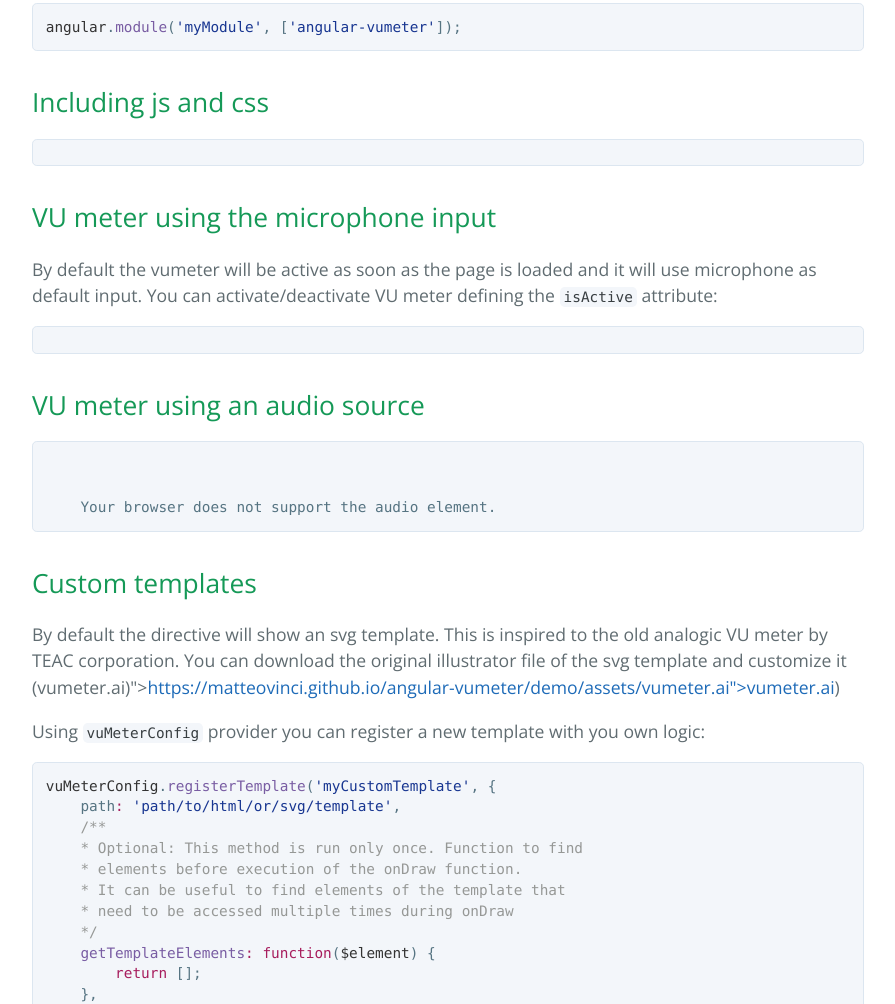
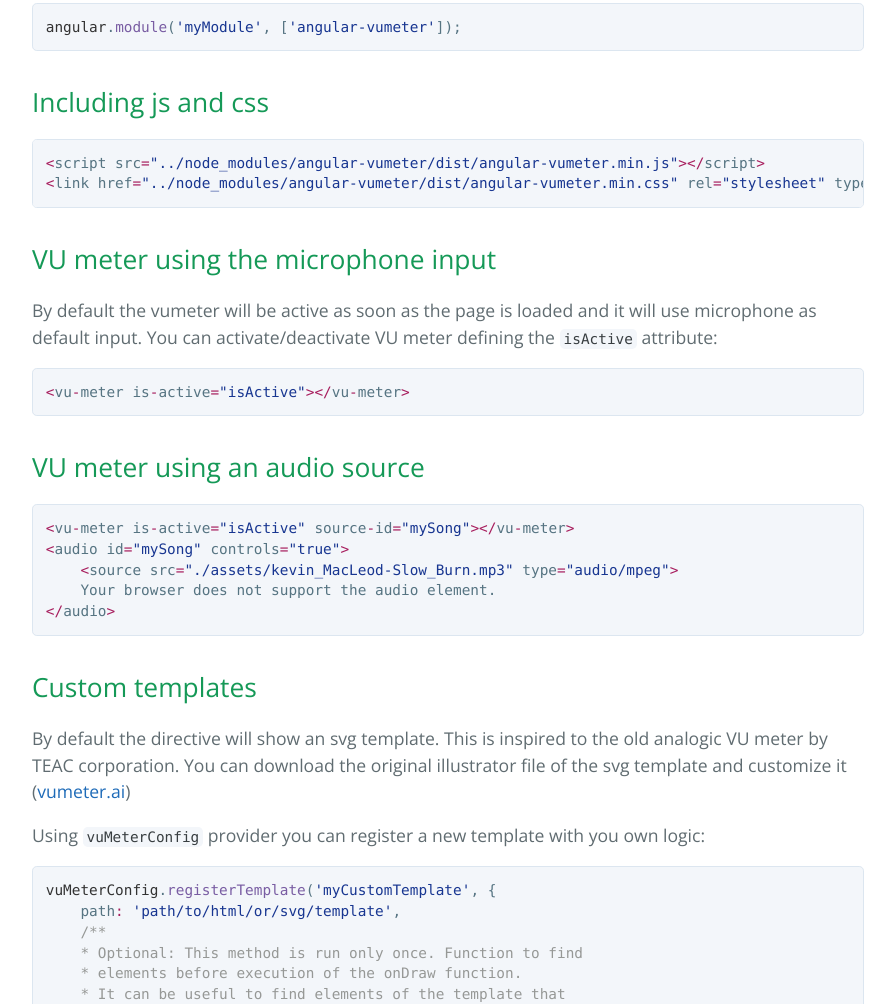
Before and after one commit to matteovinci/angular-vumeter, a website: page index.html in a window 1280 px wide. Shown: the part 2752-3756 px from the top of the page, without its empty margins (192-1087 px from the left). Drawn offline with nearby package versions, Linux system fonts and the light colour scheme.

Commit message:
Create master branch via GitHub

```diff
--- a/index.html
+++ b/index.html
@@ -83,8 +83,8 @@
 <h2>
 <a id="including-js-and-css" class="anchor" href="#including-js-and-css" aria-hidden="true"><span aria-hidden="true" class="octicon octicon-link"></span></a>Including js and css</h2>
 
-<div class="highlight highlight-source-js"><pre>
-</pre></div>
+<div class="highlight highlight-source-js"><pre><span class="pl-k">&lt;</span>script src<span class="pl-k">=</span><span class="pl-s"><span class="pl-pds">"</span>../node_modules/angular-vumeter/dist/angular-vumeter.min.js<span class="pl-pds">"</span></span><span class="pl-k">&gt;&lt;</span><span class="pl-k">/</span>script<span class="pl-k">&gt;</span>
+<span class="pl-k">&lt;</span>link href<span class="pl-k">=</span><span class="pl-s"><span class="pl-pds">"</span>../node_modules/angular-vumeter/dist/angular-vumeter.min.css<span class="pl-pds">"</span></span> rel<span class="pl-k">=</span><span class="pl-s"><span class="pl-pds">"</span>stylesheet<span class="pl-pds">"</span></span> type<span class="pl-k">=</span><span class="pl-s"><span class="pl-pds">"</span>text/css<span class="pl-pds">"</span></span><span class="pl-k">&gt;</span></pre></div>
 
 <h2>
 <a id="vu-meter-using-the-microphone-input" class="anchor" href="#vu-meter-using-the-microphone-input" aria-hidden="true"><span aria-hidden="true" class="octicon octicon-link"></span></a>VU meter using the microphone input</h2>
@@ -92,22 +92,22 @@
 <p>By default the vumeter will be active as soon as the page is loaded and it will use microphone as default input.
 You can activate/deactivate VU meter defining the <code>isActive</code> attribute:</p>
 
-<div class="highlight highlight-source-js"><pre></pre></div>
+<div class="highlight highlight-source-js"><pre><span class="pl-k">&lt;</span>vu<span class="pl-k">-</span>meter is<span class="pl-k">-</span>active<span class="pl-k">=</span><span class="pl-s"><span class="pl-pds">"</span>isActive<span class="pl-pds">"</span></span><span class="pl-k">&gt;&lt;</span><span class="pl-k">/</span>vu<span class="pl-k">-</span>meter<span class="pl-k">&gt;</span></pre></div>
 
 <h2>
 <a id="vu-meter-using-an-audio-source" class="anchor" href="#vu-meter-using-an-audio-source" aria-hidden="true"><span aria-hidden="true" class="octicon octicon-link"></span></a>VU meter using an audio source</h2>
 
-<div class="highlight highlight-source-js"><pre>
-
-
+<div class="highlight highlight-source-js"><pre><span class="pl-k">&lt;</span>vu<span class="pl-k">-</span>meter is<span class="pl-k">-</span>active<span class="pl-k">=</span><span class="pl-s"><span class="pl-pds">"</span>isActive<span class="pl-pds">"</span></span> source<span class="pl-k">-</span>id<span class="pl-k">=</span><span class="pl-s"><span class="pl-pds">"</span>mySong<span class="pl-pds">"</span></span><span class="pl-k">&gt;&lt;</span><span class="pl-k">/</span>vu<span class="pl-k">-</span>meter<span class="pl-k">&gt;</span>
+<span class="pl-k">&lt;</span>audio id<span class="pl-k">=</span><span class="pl-s"><span class="pl-pds">"</span>mySong<span class="pl-pds">"</span></span> controls<span class="pl-k">=</span><span class="pl-s"><span class="pl-pds">"</span>true<span class="pl-pds">"</span></span><span class="pl-k">&gt;</span>
+    <span class="pl-k">&lt;</span>source src<span class="pl-k">=</span><span class="pl-s"><span class="pl-pds">"</span>./assets/kevin_MacLeod-Slow_Burn.mp3<span class="pl-pds">"</span></span> type<span class="pl-k">=</span><span class="pl-s"><span class="pl-pds">"</span>audio/mpeg<span class="pl-pds">"</span></span><span class="pl-k">&gt;</span>
     Your browser does not support the audio element.
-</pre></div>
+<span class="pl-k">&lt;</span><span class="pl-k">/</span>audio<span class="pl-k">&gt;</span></pre></div>
 
 <h2>
 <a id="custom-templates" class="anchor" href="#custom-templates" aria-hidden="true"><span aria-hidden="true" class="octicon octicon-link"></span></a>Custom templates</h2>
 
 <p>By default the directive will show an svg template. This is inspired to the old analogic VU meter by TEAC corporation.
-You can download the original illustrator file of the svg template and customize it (vumeter.ai)"&gt;<a href="https://matteovinci.github.io/angular-vumeter/demo/assets/vumeter.ai%22%3Evumeter.ai">https://matteovinci.github.io/angular-vumeter/demo/assets/vumeter.ai"&gt;vumeter.ai</a>)</p>
+You can download the original illustrator file of the svg template and customize it (<a href="https://matteovinci.github.io/angular-vumeter/demo/assets/vumeter.ai">vumeter.ai</a>)</p>
 
 <p>Using <code>vuMeterConfig</code> provider you can register a new template with you own logic:</p>
 
```
Also changed, not shown: params.json (+1 -1 lines).
